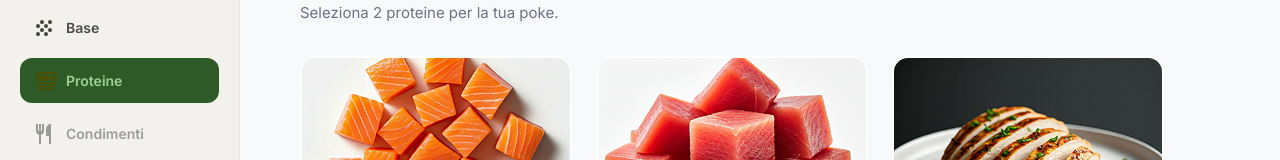
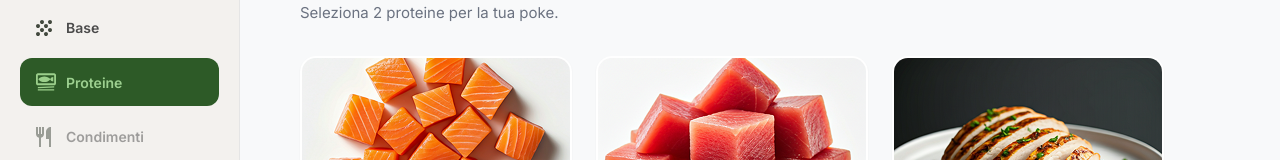
Before and after one commit to GGA999/poke-panini-web, a React (Vite) app: page /poke2 in a window 1280 px wide. Shown: the part 179-339 px from the top of the page. Built offline with nearby package versions, Linux system fonts and the light colour scheme.

Commit message:
sistemazione colori del side menù

```diff
--- a/src/components/ConfiguratorSideMenu.module.css
+++ b/src/components/ConfiguratorSideMenu.module.css
@@ -72,6 +72,17 @@
   flex: 0 0 auto;
 }
 
+.item.active .icon img {
+  width: 24px;
+  height: 24px;
+  filter: brightness(0) saturate(100%) invert(96%) sepia(9%) saturate(1746%) hue-rotate(45deg) brightness(89%) contrast(80%);
+  transition: filter 0.2s ease;
+}
+
+.item:hover .icon img {
+  filter: brightness(0) saturate(100%) invert(25%) sepia(67%) saturate(442%) hue-rotate(66deg) brightness(94%) contrast(88%);
+}
+
 @media (max-width: 860px) {
   .sidebar {
     width: 100%;
```
Also changed, not shown: src/components/icon/base.jsx (added, +9 -0 lines).
